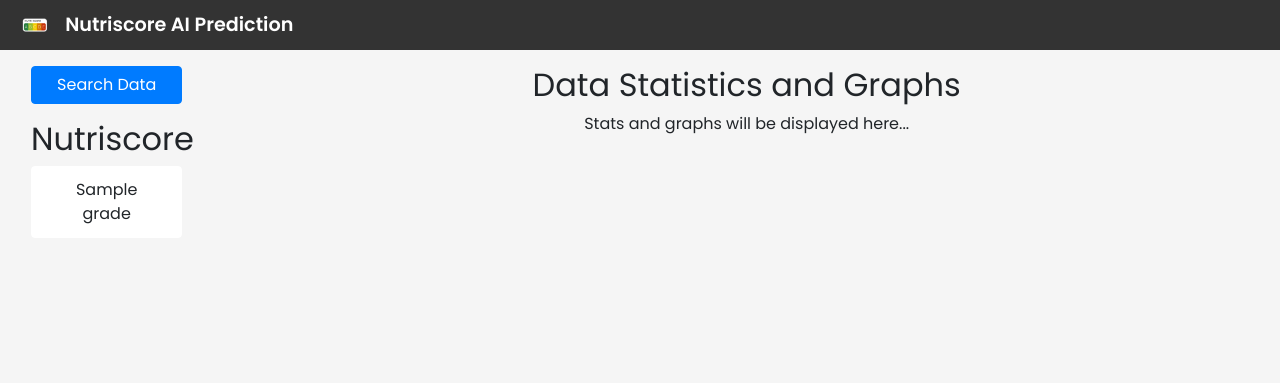
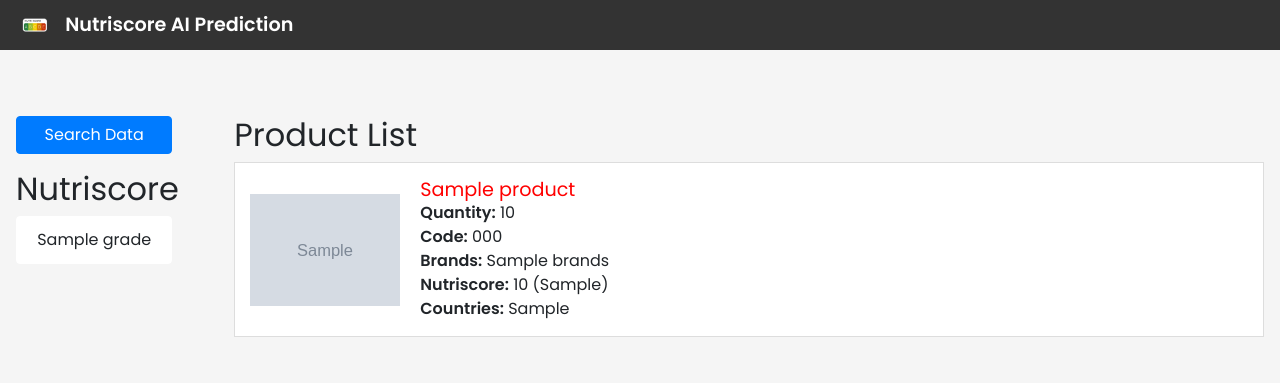
Before and after one commit to DahliaNoir71/nutriscore, a Flask app: template app/templates/training_data.html in a window 1280 px wide. Shown: the top 383 px of the page. Run offline with Flask 3, Linux system fonts and the light colour scheme; the template is opened without the code that fills it: most values are stand-ins (such as "Sample title", 1, 10 or a date in 2020); grey boxes marked "Sample" are stand-in pictures; parts of the project's set-up code (start-up, migrations or seed data) failed here and were passed over; some libraries are stand-ins or nearby versions.

Commit message:
Added search functionality

```diff
--- /dev/null
+++ b/app/templates/_sidebar.html
@@ -0,0 +1,38 @@
+<div class="sidebar p-3" style="text-align: center;">
+    <form method="POST" action="{{ url_for('main.search') }}">
+        <button type="submit" class="btn btn-primary mb-3 w-100">Search Data</button>
+    </form>
+    <h2>Nutriscore</h2>
+    <ul class="list-group sidebar-list">
+        <!-- List of Nutriscore Grades (will be dynamically generated) -->
+        {% for grade in nutriscore_grades %}
+            <li class="list-group-item">
+                <a href="{{ url_for('main.search_results', nutriscore_grades=grade) }}" class="text-decoration-none">{{ grade }}</a>
+            </li>
+        {% endfor %}
+    </ul>
+</div>
+
+<style>
+    .sidebar {
+        padding-top: 20px;
+        text-align: center;
+    }
+    .sidebar-list {
+        max-height: calc(100vh - 100px); /* Adjust based on the height of the top banner */
+        overflow-y: auto;
+        padding: 0;
+        margin: 0;
+        list-style: none;
+    }
+    .sidebar-list .list-group-item {
+        border: none;
+    }
+    .sidebar-list .list-group-item a {
+        color: inherit; /* Maintain the text color */
+        text-decoration: none; /* Remove underline */
+    }
+    .sidebar-list .list-group-item a:hover {
+        text-decoration: underline; /* Add underline on hover */
+    }
+</style>
--- a/app/templates/training_data.html
+++ b/app/templates/training_data.html
@@ -3,57 +3,117 @@
 {% block title %}Training Data{% endblock %}
 
 {% block content %}
-<div class="row">
-    <!-- Left Sidebar -->
-    <div class="col-md-2">
-        <div class="sidebar p-3">
-            <form method="POST" action="{{ url_for('main.search') }}">
-                <button type="submit" class="btn btn-primary mb-3 w-100">Search Data</button>
-            </form>
-            <h2>Nutriscore</h2>
-            <ul class="list-group sidebar-list">
-                <!-- List of Nutriscore Grades (will be dynamically generated) -->
-                {% for grade in nutriscore_grades %}
-                    <li class="list-group-item">{{ grade }}</li>
-                {% endfor %}
-            </ul>
+<div class="container-fluid">
+    <div class="row">
+        <!-- Left Sidebar -->
+        <div class="col-md-2 sidebar-container">
+            {% include '_sidebar.html' %}
         </div>
-    </div>
 
-    <!-- Right Content Area -->
-    <div class="col-md-10 right-content">
-        <div class="content p-3">
-            <h2>Data Statistics and Graphs</h2>
-            <!-- Placeholder for stats and graphs -->
-            <div id="stats">
-                <p>Stats and graphs will be displayed here...</p>
+        <!-- Right Content Area -->
+        <div class="col-md-10">
+            <div class="content p-3">
+                <h2>Product List</h2>
+                <!-- Products Table -->
+                <div class="product-list">
+                    {% for product in products %}
+                        <div class="product-item">
+                            <!-- Product Image -->
+                            <div class="image-column" style="width: 150px; text-align: center;">
+                                {% if product.image_url %}
+                                <img src="{{ product.image_url }}" alt="No Image" class="product-image">
+                                {% else %}
+                                <img src="{{ url_for('static', filename='no-image.png') }}" alt="No Image Available" class="product-image">
+                                {% endif %}
+                            </div>
+                            <!-- Product Information -->
+                            <div class="product-info">
+                                <h4 style="color: red;">{{ product.product_name }}</h4>
+                                <p><strong>Quantity:</strong> {{ product.quantity }}</p>
+                                <p><strong>Code:</strong> {{ product.code }}</p>
+                                <p><strong>Brands:</strong> {{ product.brands }}</p>
+                                <p><strong>Nutriscore:</strong> {{ product.nutriscore_score }} ({{ product.nutriscore_grade }})</p>
+                                <p><strong>Countries:</strong> {{ product.country_clean | join(', ') }}</p>
+                            </div>
+                        </div>
+                    {% endfor %}
+                </div>
+
+                <!-- Pagination -->
+                <nav aria-label="Page navigation">
+                    <ul class="pagination justify-content-center">
+                        <!-- Previous Page Link -->
+                        {% if page > 1 %}
+                            <li class="page-item">
+                                <a class="page-link" href="{{ url_for('main.training_data', page=page-1) }}" aria-label="Previous">
+                                    <span aria-hidden="true">&laquo;</span>
+                                </a>
+                            </li>
+                        {% endif %}
+
+                        <!-- First Page Link -->
+                        {% if page > 3 %}
+                            <li class="page-item">
+                                <a class="page-link" href="{{ url_for('main.training_data', page=1) }}">1</a>
+                            </li>
+                            <li class="page-item disabled"><span class="page-link">...</span></li>
+                        {% endif %}
+
+                        <!-- Page Numbers Around Current Page -->
+                        {% for p in range(page - 2, page + 3) %}
+                            {% if p > 0 and p <= total_pages %}
+                                <li class="page-item {% if p == page %}active{% endif %}">
+                                    <a class="page-link" href="{{ url_for('main.training_data', page=p) }}">{{ p }}</a>
+                                </li>
+                            {% endif %}
+                        {% endfor %}
+
+                        <!-- Last Page Link -->
+                        {% if page < total_pages - 2 %}
+                            <li class="page-item disabled"><span class="page-link">...</span></li>
+                            <li class="page-item">
+                                <a class="page-link" href="{{ url_for('main.training_data', page=total_pages) }}">{{ total_pages }}</a>
+                            </li>
+                        {% endif %}
+
+                        <!-- Next Page Link -->
+                        {% if page < total_pages %}
+                            <li class="page-item">
+                                <a class="page-link" href="{{ url_for('main.training_data', page=page+1) }}" aria-label="Next">
+                                    <span aria-hidden="true">&raquo;</span>
+                                </a>
+                            </li>
+                        {% endif %}
+                    </ul>
+                </nav>
             </div>
         </div>
     </div>
 </div>
 
 <style>
-    .sidebar {
-        padding-top: 20px;
-        text-align: center;
+    .product-item {
+        display: flex;
+        align-items: center;
+        border: 1px solid #ddd;
+        padding: 15px;
+        margin-bottom: 15px;
+        background-color: white;
     }
-    .sidebar-list {
-        max-height: calc(100vh - 100px); /* Adjust based on the height of the top banner */
-        overflow-y: auto;
-        padding: 0;
+    .product-image {
+        max-height: 150px; /* Set maximum height */
+        max-width: 150px;  /* Set maximum width */
+        width: auto;       /* Maintain aspect ratio */
+        height: auto;      /* Maintain aspect ratio */
+    }
+    .product-info {
+        margin-left: 20px;
+    }
+    .product-info h4 {
         margin: 0;
-        list-style: none;
+        font-size: 1.2em;
     }
-    .sidebar-list .list-group-item {
-        border: none;
-    }
-    .right-content {
-        padding: 0;
-    }
-    .content {
-        text-align: center;
-    }
-    .row {
+    .product-info p {
         margin: 0;
     }
 </style>
```
Also changed, not shown: app/modules/routes.py (+82 -19 lines), app/templates/search.html (added, +66 -0 lines), app/templates/search_results.html (added, +149 -0 lines).
